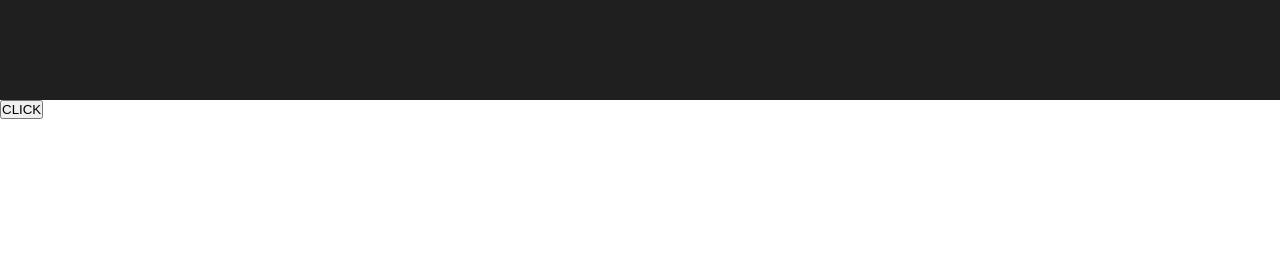
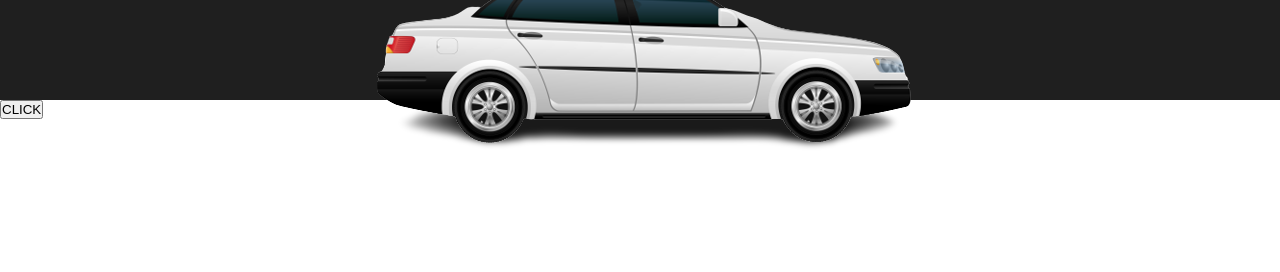
Before and after one commit to sobirjonkadamboev/JavaScript, a plain HTML site: page js2.0/index.html in a window 1280 px wide. Drawn offline with Linux system fonts and the light colour scheme.

Commit message:
autosave

```diff
--- a/js2.0/index.html
+++ b/js2.0/index.html
@@ -11,7 +11,7 @@
 <body>
 	<div class="wrapper">
 		<div class="car">
-			<img src="img/car.png" alt="" />
+			<img src="car (1).png" alt="" />
 		</div>
 	</div>
 
```
Also changed, not shown: js2.0/car (1).png (added).
